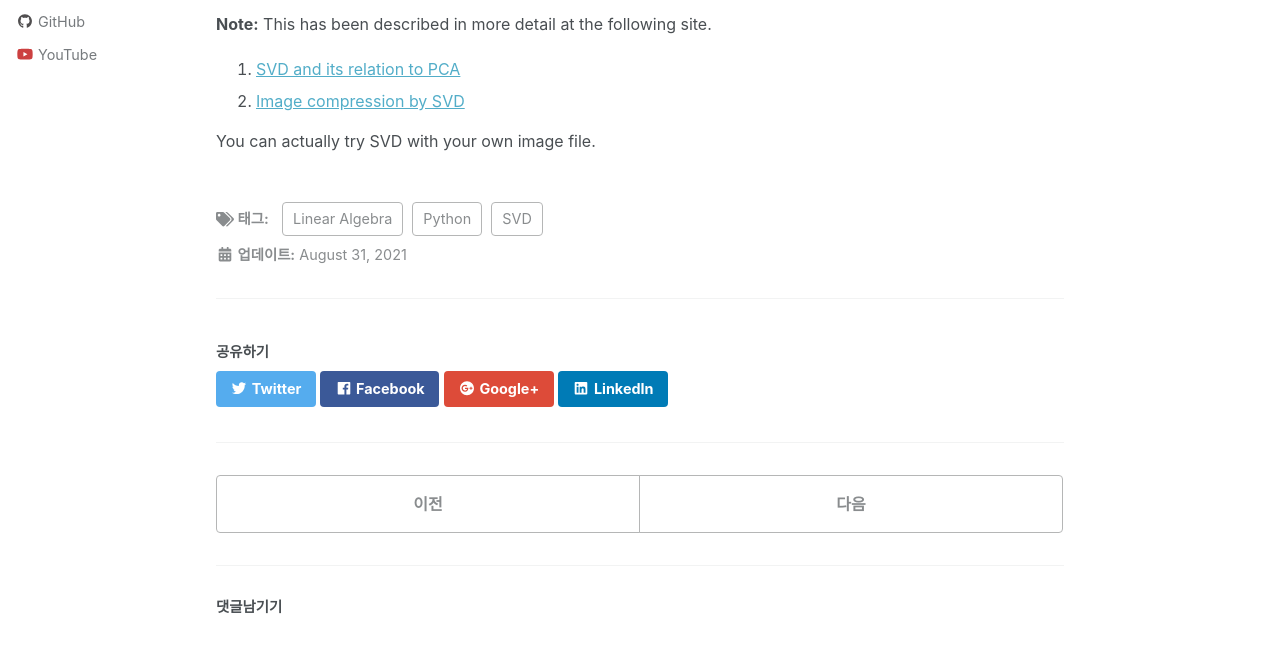
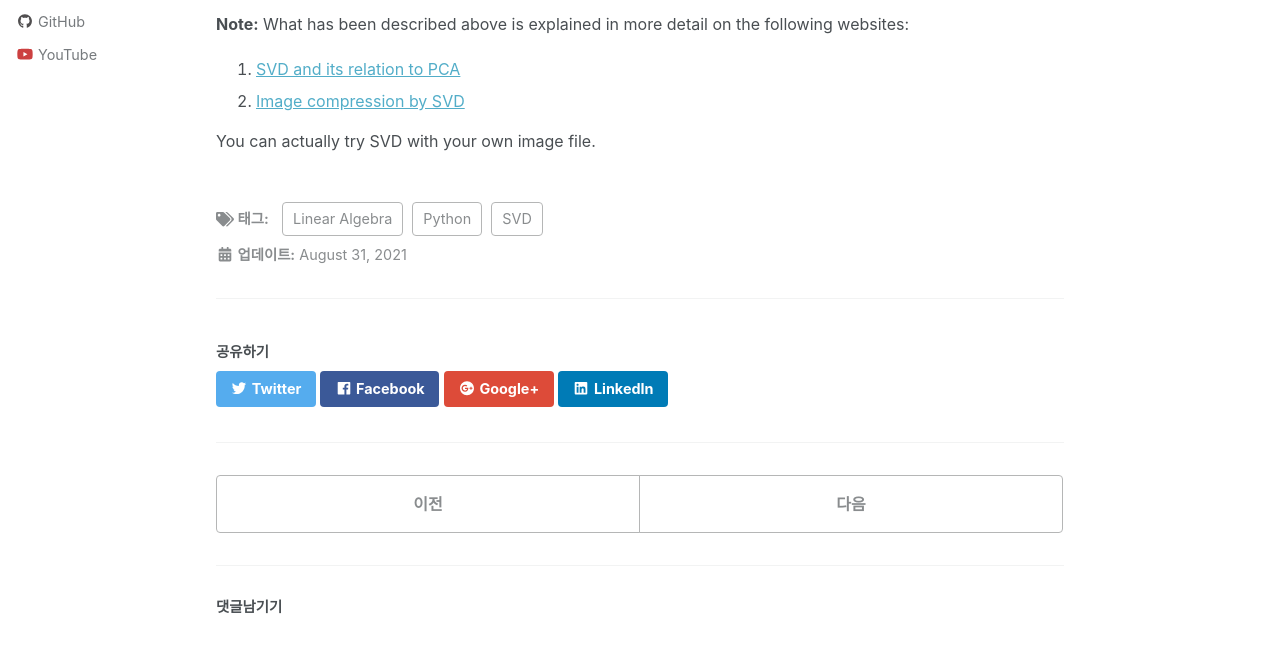
Before and after one commit to twy80/mkkim85.github.io, a Jekyll site: the page built from _posts/2021-08-31-svd_image.md, in a window 1280 px wide and 900 px high, scrolled down 1194 px, cut to the strip 246-899 px from the top of the window. Built offline with Jekyll 4.4.1, drawn with Linux system fonts in a browser that asks for light colours; nearby versions of some CDN libraries; formulas are drawn with MathJax 3.

Commit message:
Update 2021-08-31-svd_image.md

```diff
--- a/_posts/2021-08-31-svd_image.md
+++ b/_posts/2021-08-31-svd_image.md
@@ -36,7 +36,7 @@ shown in the following short video.
 
 {% include video id="T3ee7lIqPEA" provider="youtube" %}
 
-**Note:** This has been described in more detail at the following site.
+**Note:** What has been described above is explained in more detail on the following websites:
 
 1. [SVD and its relation to PCA](https://twy80-toys-home-3xaua9.streamlit.app/SVD_and_PCA)
 2. [Image compression by SVD](https://twy80-toys-home-3xaua9.streamlit.app/SVD_Image)
```
